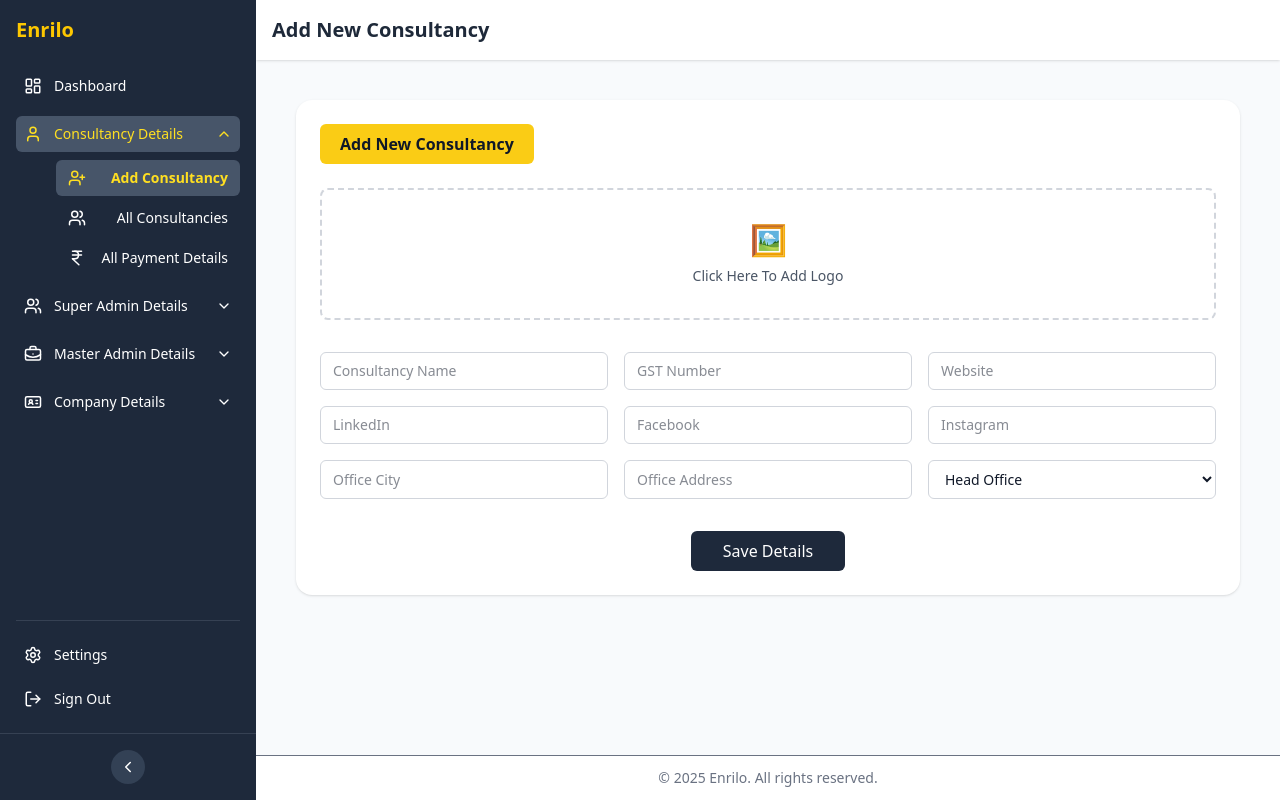
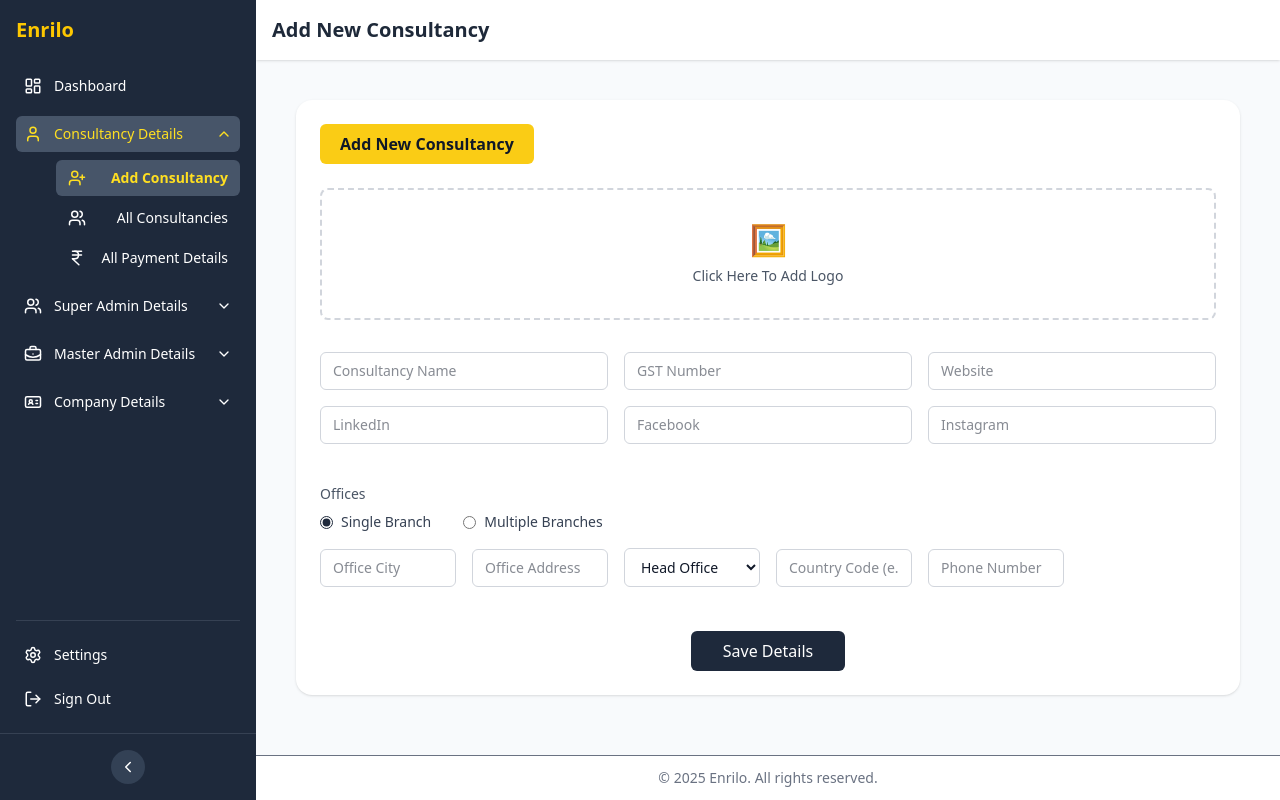
Before and after one commit to aunshpatel/enrilo, a React (Vite) app: page /add-new-consultancy in a window 1280 px wide. Built offline with nearby package versions, Linux system fonts and the light colour scheme.

Commit message:
Update UI and functionality

```diff
--- a/src/pages/AddNewConsultancy.jsx
+++ b/src/pages/AddNewConsultancy.jsx
@@ -1,39 +1,206 @@
-// src/pages/ConsultancyForm.jsx
+// import { useState } from "react";
+// export default function AddNewConsultancy() {
+//   const [selectedOfficeType, setSelectedOfficeType] = useState('Head Office');
+
+//   return (
+//     <div className="p-4">
+//       <div className="bg-white rounded-2xl shadow p-6 max-w-5xl mx-auto">
+//         <button className="bg-[#FACC15] text-gray-900 font-semibold px-5 py-2 rounded-md mb-6 hover:bg-[#EAB308] transition">
+//           Add New Consultancy
+//         </button>
+
+//         {/* Logo Upload Area */}
+//         <div className="flex flex-col items-center border-dashed border-2 border-gray-300 rounded-lg p-8 mb-8">
+//           <div className="text-gray-400 text-3xl mb-2">🖼️</div>
+//           <p className="text-sm text-gray-600">Click Here To Add Logo</p>
+//         </div>
+
+//         {/* Form Inputs */}
+//         <form className="grid grid-cols-1 md:grid-cols-3 gap-4">
+//           <input type="text" placeholder="Consultancy Name" className="input" id="consultancy_name"/>
+//           <input type="text" placeholder="GST Number" className="input" id="gst_number" />
+//           <input type="text" placeholder="Website" className="input" id="website" />
+
+//           <input type="text" placeholder="LinkedIn" className="input" id="linkedin_url" />
+//           <input type="text" placeholder="Facebook" className="input" id="facebook_url" />
+//           <input type="text" placeholder="Instagram" className="input" id="instagram_url"/>
+
+//           <p className="text-sm text-gray-600">Offices</p>
+
+//           <div className="flex flex-row justify-evenly">
+//             <input type="radio" id="single_branch" />
+//             <p className="text-sm text-gray-600">Single Branch</p>
+//           </div>
+
+//           <div className="flex flex-row justify-evenly">
+//             <input type="radio" id="multiple+branches"/>
+//             <p className="text-sm text-gray-600">Multiple Branches</p>
+//           </div>
+
+//           <input type="text" placeholder="Office City" className="input" id="office_city" />
+
+//           <input type="text" placeholder="Office Address" className="input" id="office_type"/>
+
+//           <select value={selectedOfficeType} id="office_type" className="input">
+//             <option value="Head Office">Head Office</option>
+//             <option value="Branch">Branch</option>
+//             <option value="Franchise">Franchise</option>
+//           </select>
+//         </form>
+
+//         <div className="mt-8 flex justify-center">
+//           <button className="bg-[#1E293B] text-white px-8 py-2 rounded-md hover:bg-[#334155] transition">
+//             Save Details
+//           </button>
+//         </div>
+//       </div>
+//     </div>
+//   );
+// }
+
+import { useState } from "react";
+
 export default function AddNewConsultancy() {
+  const [branchType, setBranchType] = useState("single"); // "single" or "multiple"
+  const [offices, setOffices] = useState([
+    {
+      city: "",
+      address: "",
+      type: "Head Office",
+      countryCode: "",
+      phoneNumber: "",
+    },
+  ]);
+
+  const handleOfficeChange = (index, field, value) => {
+    const updated = [...offices];
+    updated[index][field] = value;
+    setOffices(updated);
+  };
+
+  const handleAddOffice = () => {
+    setOffices([
+      ...offices,
+      {
+        city: "",
+        address: "",
+        type: "Branch",
+        countryCode: "",
+        phoneNumber: "",
+      },
+    ]);
+  };
+
+  const handleRemoveOffice = (index) => {
+    setOffices(offices.filter((_, i) => i !== index));
+  };
+
+  const handleBranchTypeChange = (type) => {
+    setBranchType(type);
+    if (type === "single") {
+      setOffices([
+        {
+          city: "",
+          address: "",
+          type: "Head Office",
+          countryCode: "",
+          phoneNumber: "",
+        },
+      ]);
+    }
+  };
+
+  const handleSubmit = (e) => {
+    e.preventDefault();
+    const payload = {};
+    offices.forEach((office, index) => {
+      const num = index + 1;
+      payload[`office_city_${num}`] = office.city;
+      payload[`office_address_${num}`] = office.address;
+      payload[`office_type_${num}`] = office.type;
+      payload[`office_country_code_${num}`] = office.countryCode;
+      payload[`office_phone_number_${num}`] = office.phoneNumber;
+    });
+    console.log("Database Payload:", payload);
+    // TODO: send `payload` to backend or database
+  };
+
   return (
     <div className="p-4">
-      <div className="bg-white rounded-2xl shadow p-6 max-w-5xl mx-auto">
+      <div className="bg-white rounded-2xl shadow p-6 max-w-6xl mx-auto">
         <button className="bg-[#FACC15] text-gray-900 font-semibold px-5 py-2 rounded-md mb-6 hover:bg-[#EAB308] transition">
           Add New Consultancy
         </button>
 
-        {/* Logo Upload Area */}
+        {/* Logo Upload */}
         <div className="flex flex-col items-center border-dashed border-2 border-gray-300 rounded-lg p-8 mb-8">
           <div className="text-gray-400 text-3xl mb-2">🖼️</div>
           <p className="text-sm text-gray-600">Click Here To Add Logo</p>
         </div>
 
-        {/* Form Inputs */}
-        <form className="grid grid-cols-1 md:grid-cols-3 gap-4">
-          <input type="text" placeholder="Consultancy Name" className="input" />
-          <input type="text" placeholder="GST Number" className="input" />
-          <input type="text" placeholder="Website" className="input" />
+        {/* Form */}
+        <form className="grid grid-cols-1 md:grid-cols-3 gap-4" onSubmit={handleSubmit}>
+          <input type="text" placeholder="Consultancy Name" className="input" id="consultancy_name" />
+          <input type="text" placeholder="GST Number" className="input" id="gst_number" />
+          <input type="text" placeholder="Website" className="input" id="website" />
 
-          <input type="text" placeholder="LinkedIn" className="input" />
-          <input type="text" placeholder="Facebook" className="input" />
-          <input type="text" placeholder="Instagram" className="input" />
+          <input type="text" placeholder="LinkedIn" className="input" id="linkedin_url" />
+          <input type="text" placeholder="Facebook" className="input" id="facebook_url" />
+          <input type="text" placeholder="Instagram" className="input" id="instagram_url" />
 
-          <input type="text" placeholder="Office City" className="input" />
-          <input type="text" placeholder="Office Address" className="input" />
-          <select className="input">
-            <option>Head Office</option>
-            <option>Branch</option>
-            <option>Franchise</option>
-          </select>
+          {/* Office Selection */}
+          <div className="col-span-3 mt-6">
+            <p className="text-sm text-gray-600 mb-2">Offices</p>
+            <div className="flex gap-8 mb-4">
+              <label className="flex items-center gap-2">
+                <input type="radio" name="branch_type" checked={branchType === "single"} onChange={() => handleBranchTypeChange("single")} className="accent-[#1E293B]" />
+                <span className="text-sm text-gray-700">Single Branch</span>
+              </label>
+              <label className="flex items-center gap-2">
+                <input type="radio" name="branch_type" checked={branchType === "multiple"} onChange={() => handleBranchTypeChange("multiple")} className="accent-[#1E293B]" />
+                <span className="text-sm text-gray-700">Multiple Branches</span>
+              </label>
+            </div>
+
+            {/* Office Details (no decoration) */}
+            {offices.map((office, index) => (
+              <div key={index} className="grid grid-cols-1 md:grid-cols-6 gap-4 items-center mb-3">
+                <input type="text" placeholder="Office City" className="input" value={office.city} onChange={(e) => handleOfficeChange(index, "city", e.target.value)} />
+
+                <input type="text" placeholder="Office Address" className="input" value={office.address} onChange={(e) => handleOfficeChange(index, "address", e.target.value)} />
+
+                <select className="input" value={office.type} onChange={(e) => handleOfficeChange(index, "type", e.target.value)} >
+                  <option value="Head Office">Head Office</option>
+                  <option value="Branch">Branch</option>
+                  <option value="Franchise">Franchise</option>
+                </select>
+
+                <input type="text" placeholder="Country Code (e.g. +1)" className="input" value={office.countryCode} onChange={(e) => handleOfficeChange(index, "countryCode", e.target.value)} />
+
+                <input type="text" placeholder="Phone Number" className="input" value={office.phoneNumber} onChange={(e) => handleOfficeChange(index, "phoneNumber", e.target.value)} />
+
+                {branchType === "multiple" && (
+                  <button type="button" onClick={() => handleRemoveOffice(index)} className="text-red-600 hover:text-red-800 text-sm font-semibold" >
+                    ❌ Remove
+                  </button>
+                )}
+              </div>
+            ))}
+
+            {/* Add Office Button */}
+            {branchType === "multiple" && (
+              <div className="mt-2">
+                <button type="button" onClick={handleAddOffice} className="bg-[#1E293B] text-white px-4 py-2 rounded-md hover:bg-[#334155] transition" >
+                  + Add Another Office
+                </button>
+              </div>
+            )}
+          </div>
         </form>
 
+        {/* Save Button */}
         <div className="mt-8 flex justify-center">
-          <button className="bg-[#1E293B] text-white px-8 py-2 rounded-md hover:bg-[#334155] transition">
+          <button type="submit" onClick={handleSubmit} className="bg-[#1E293B] text-white px-8 py-2 rounded-md hover:bg-[#334155] transition" >
             Save Details
           </button>
         </div>
```
